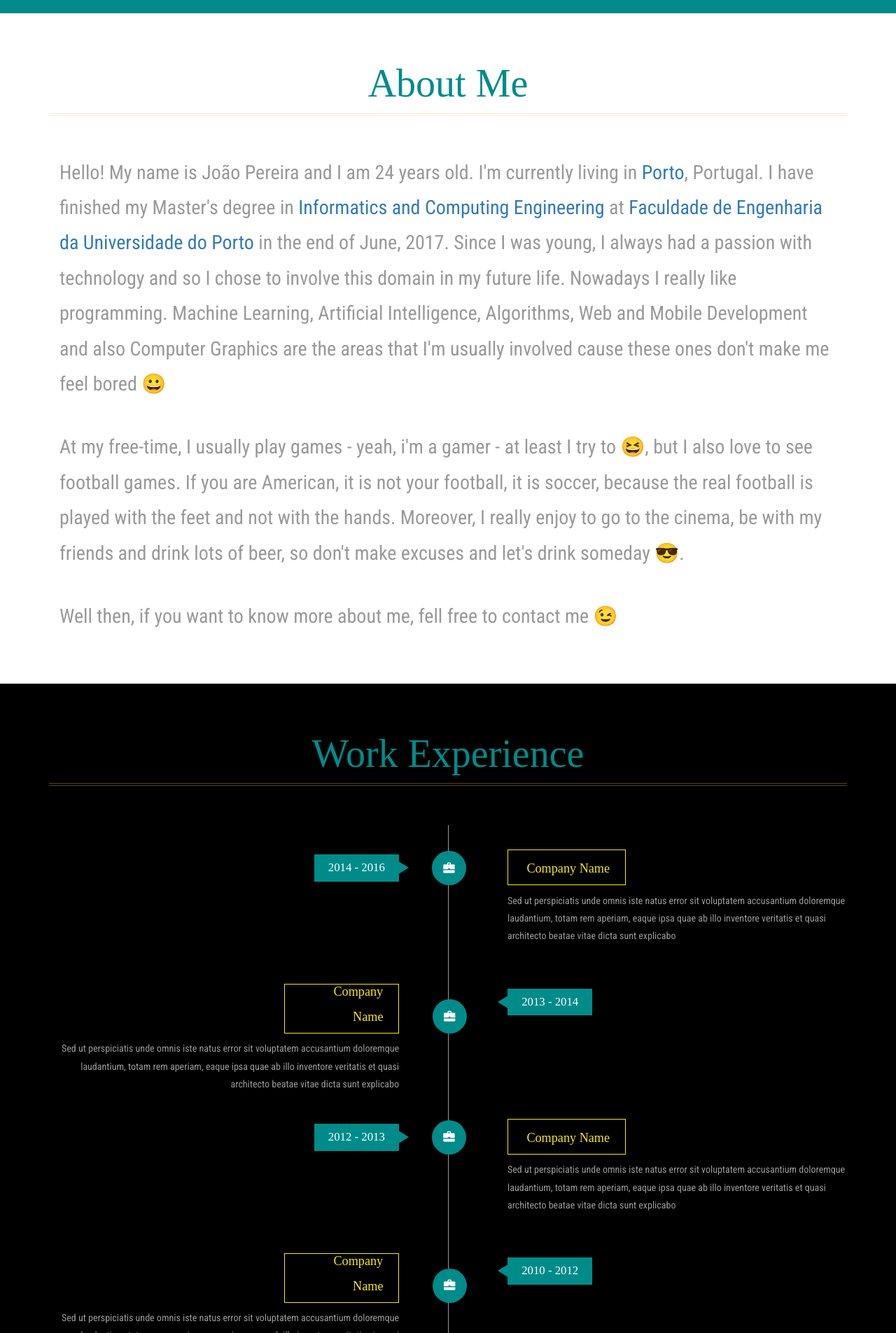
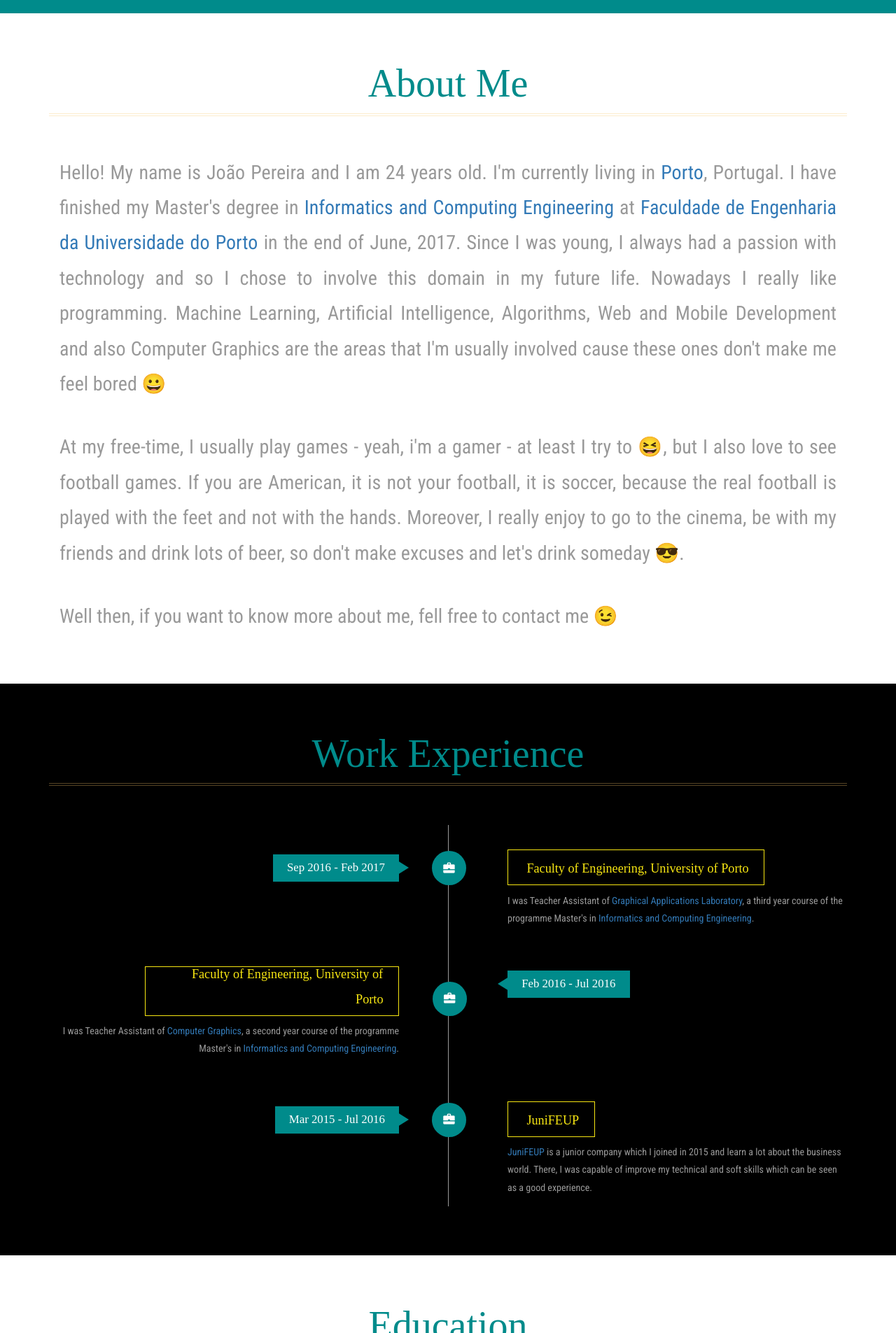
Before and after one commit to joaofpereira/joaofpereira.github.io, a Jekyll site: the page built from index.html, in a window 1280 px wide. Shown: the part 681-2586 px from the top of the page at 70% size. Built offline with Jekyll 4.4.1, drawn with Linux system fonts in a browser that asks for light colours; some web fonts are replaced; some of the changed text lies outside the part shown.

Commit message:
work experience and education done

```diff
--- a/_layouts/default.html
+++ b/_layouts/default.html
@@ -101,14 +101,14 @@ License URL: http://creativecommons.org/licenses/by/3.0/
 			<div class="container">
 				<h3 class="title"> About Me</h3>
 				<div class="col-md-12 about-left">
-					<p>Hello! My name is João Pereira and I am {{ site.time | date: '%Y' | minus: site.yearbirth }} years old.
+					<p align="justify">Hello! My name is João Pereira and I am {{ site.time | date: '%Y' | minus: site.yearbirth }} years old.
 					I'm currently living in <a href="https://en.wikipedia.org/wiki/Porto">Porto</a>, Portugal. I have finished my Master's degree in <a href="https://sigarra.up.pt/feup/pt/cur_geral.cur_view?pv_ano_lectivo=2015&pv_origem=CUR&pv_tipo_cur_sigla=MI&pv_curso_id=742">
 					Informatics and Computing Engineering</a> at <a href="http://www.fe.up.pt">Faculdade de Engenharia da Universidade do Porto</a> in the end of June, 2017. Since I was young, I always had a passion with technology and so I chose to involve this domain in my future life. Nowadays I really like programming. Machine Learning, Artificial Intelligence, Algorithms, Web and Mobile Development and also Computer Graphics are the areas that I'm usually involved cause these ones don't make me feel bored &#128512;</p>
 					<br>
-					<p>At my free-time, I usually play games - yeah, i'm a gamer - at least I try to &#128518;, but I also love to see football games. If you are American, it is not your football, it is soccer, because the real football is played with the feet and not with the hands.
+					<p align="justify">At my free-time, I usually play games - yeah, i'm a gamer - at least I try to &#128518;, but I also love to see football games. If you are American, it is not your football, it is soccer, because the real football is played with the feet and not with the hands.
 					Moreover, I really enjoy to go to the cinema, be with my friends and drink lots of beer, so don't make excuses and let's drink someday &#128526;.</p>
 					<br>
-					<p>Well then, if you want to know more about me, fell free to contact me &#128521;</p>
+					<p align="justify">Well then, if you want to know more about me, fell free to contact me &#128521;</p>
 				</div>
 				<!--
 				<div class="col-md-4 about-right">
@@ -133,43 +133,32 @@ License URL: http://creativecommons.org/licenses/by/3.0/
 				<h3 class="title">Work Experience</h3>
 				<div class="work-info">
 					<div class="col-md-6 work-left">
-						<h4>2014 - 2016 </h4>
+						<h4>Sep 2016 - Feb 2017</h4>
 					</div>
 					<div class="col-md-6 work-right">
-						<h5><span class="glyphicon glyphicon-briefcase"> </span> Company Name</h5>
-						<p>Sed ut perspiciatis unde omnis iste natus error sit voluptatem accusantium doloremque laudantium, totam rem aperiam, eaque ipsa quae ab illo inventore veritatis et quasi architecto beatae vitae dicta sunt explicabo </p>
+						<h5><span class="glyphicon glyphicon-briefcase"> </span> Faculty of Engineering, University of Porto </h5>
+						<p>I was Teacher Assistant of <a class="work_link" href="https://sigarra.up.pt/feup/pt/ucurr_geral.ficha_uc_view?pv_ocorrencia_id=399899">Graphical Applications Laboratory</a>, a third year course of the programme Master's in <a class="work_link" href="https://sigarra.up.pt/feup/pt/cur_geral.cur_view?pv_ano_lectivo=2017&pv_origem=CUR&pv_tipo_cur_sigla=MI&pv_curso_id=742">Informatics and Computing Engineering</a>.</p>
 					</div>
 					<div class="clearfix"> </div>
 				</div>
 				<div class="work-info">
 					<div class="col-md-6 work-right work-right2">
-						<h4>2013 - 2014 </h4>
+						<h4>Feb 2016 - Jul 2016</h4>
 					</div>
 					<div class="col-md-6 work-left work-left2">
-						<h5> Company Name <span class="glyphicon glyphicon-briefcase"> </span></h5>
-						<p>Sed ut perspiciatis unde omnis iste natus error sit voluptatem accusantium doloremque laudantium, totam rem aperiam, eaque ipsa quae ab illo inventore veritatis et quasi architecto beatae vitae dicta sunt explicabo </p>
+						<h5> Faculty of Engineering, University of Porto <span class="glyphicon glyphicon-briefcase"> </span></h5>
+						<p>I was Teacher Assistant of <a class="work_link" href="https://sigarra.up.pt/feup/pt/ucurr_geral.ficha_uc_view?pv_ocorrencia_id=399891">Computer Graphics</a>, a second year course of the programme Master's in <a class="work_link" href="https://sigarra.up.pt/feup/pt/cur_geral.cur_view?pv_ano_lectivo=2017&pv_origem=CUR&pv_tipo_cur_sigla=MI&pv_curso_id=742">Informatics and Computing Engineering</a>.</p>
 					</div>
 					<div class="clearfix"> </div>
 				</div>
 				<div class="work-info">
 					<div class="col-md-6 work-left">
-						<h4>2012 - 2013 </h4>
+						<h4>Mar 2015 - Jul 2016 </h4>
 					</div>
 					<div class="col-md-6 work-right">
-						<h5><span class="glyphicon glyphicon-briefcase"> </span> Company Name</h5>
-						<p>Sed ut perspiciatis unde omnis iste natus error sit voluptatem accusantium doloremque laudantium, totam rem aperiam, eaque ipsa quae ab illo inventore veritatis et quasi architecto beatae vitae dicta sunt explicabo </p>
+						<h5><span class="glyphicon glyphicon-briefcase"> </span> JuniFEUP </h5>
+						<p><a class="work_link_main" href="http://www.junifeup.pt/">JuniFEUP</a> is a junior company which I joined in 2015 and learn a lot about the business world. There, I was capable of improve my technical and soft skills which can be seen as a good experience.</p>
 					</div>
-					<div class="clearfix"> </div>
-				</div>
-				<div class="work-info">
-					<div class="col-md-6 work-right work-right2">
-						<h4>2010 - 2012 </h4>
-					</div>
-					<div class="col-md-6 work-left work-left2">
-						<h5> Company Name <span class="glyphicon glyphicon-briefcase"></span> </h5>
-						<p>Sed ut perspiciatis unde omnis iste natus error sit voluptatem accusantium doloremque laudantium, totam rem aperiam, eaque ipsa quae ab illo inventore veritatis et quasi architecto beatae vitae dicta sunt explicabo </p>
-					</div>
-					<div class="clearfix"> </div>
 				</div>
 			</div>
 		</div>
@@ -180,33 +169,22 @@ License URL: http://creativecommons.org/licenses/by/3.0/
 				<h3 class="title">Education</h3>
 				<div class="work-info">
 					<div class="col-md-6 work-left">
-						<h4>Master Degree - 2010</h4>
+						<h4>Master Degree - 2017</h4>
 					</div>
 					<div class="col-md-6 work-right">
-						<h5><span class="glyphicon glyphicon-education"> </span> University Name</h5>
-						<p>Sed ut perspiciatis unde omnis iste natus error sit voluptatem accusantium doloremque laudantium, totam rem aperiam, eaque ipsa quae ab illo inventore veritatis et quasi architecto beatae vitae dicta sunt explicabo </p>
+						<h5><span class="glyphicon glyphicon-education"> </span> Faculty of Engineering of University of Porto </h5>
+						<p>I joined <a class="work_link" href="https://sigarra.up.pt/feup/pt/web_page.Inicial">FEUP</a> in 2012 to become a Master in <a class="work_link" href="https://sigarra.up.pt/feup/pt/cur_geral.cur_view?pv_ano_lectivo=2017&pv_origem=CUR&pv_tipo_cur_sigla=MI&pv_curso_id=742"> Informatics and Computing Engineering</a>.</p>
 					</div>
 					<div class="clearfix"> </div>
 				</div>
 				<div class="work-info">
 					<div class="col-md-6 work-right work-right2">
-						<h4>Diploma in Design - 2010</h4>
+						<h4>High School - 2011</h4>
 					</div>
 					<div class="col-md-6 work-left work-left2">
-						<h5> University Name <span class="glyphicon glyphicon-education"></span></h5>
-						<p>Sed ut perspiciatis unde omnis iste natus error sit voluptatem accusantium doloremque laudantium, totam rem aperiam, eaque ipsa quae ab illo inventore veritatis et quasi architecto beatae vitae dicta sunt explicabo </p>
+						<h5> Escola Secundária de Barcelinhos <span class="glyphicon glyphicon-education"></span></h5>
+						<p>In 2011, I have concluded the high school in <a class="work_link" href="https://esbarcelinhos.pt/site1/">Escola Secundária de Barcelinhos</a> </p>
 					</div>
-					<div class="clearfix"> </div>
-				</div>
-				<div class="work-info">
-					<div class="col-md-6 work-left">
-						<h4>Web Design - 2008</h4>
-					</div>
-					<div class="col-md-6 work-right">
-						<h5><span class="glyphicon glyphicon-education"> </span> University Name</h5>
-						<p>Sed ut perspiciatis unde omnis iste natus error sit voluptatem accusantium doloremque laudantium, totam rem aperiam, eaque ipsa quae ab illo inventore veritatis et quasi architecto beatae vitae dicta sunt explicabo </p>
-					</div>
-					<div class="clearfix"> </div>
 				</div>
 			</div>
 		</div>
--- a/css/style.css
+++ b/css/style.css
@@ -250,6 +250,14 @@ p {
 }
 /*--//about--*/
 /*--work--*/
+.word_link {
+	text-decoration: none
+}
+
+.word_link_main {
+	text-decoration: none
+}
+
 .work {
 	background: #000;
 }
```
Also changed, not shown: 3 other files.
